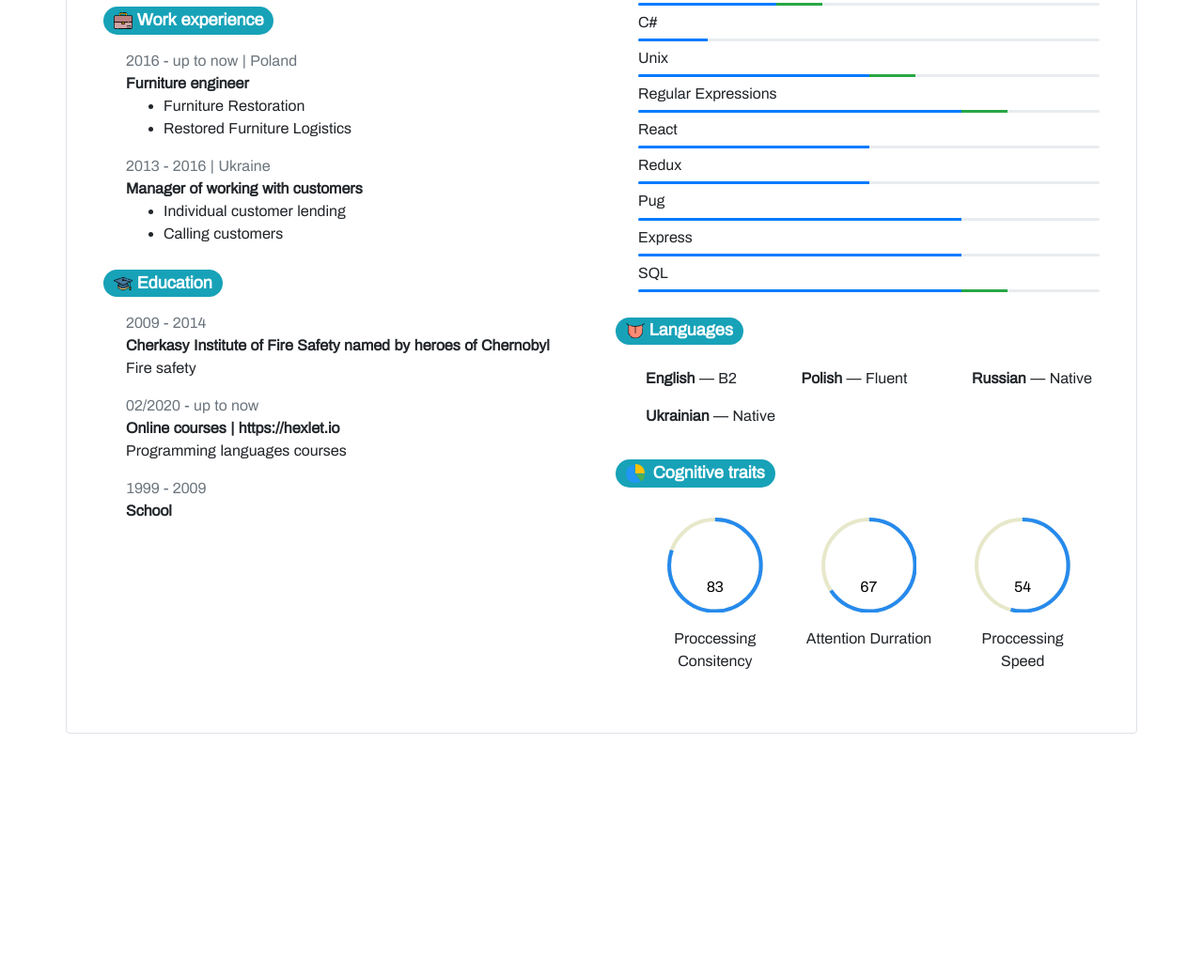
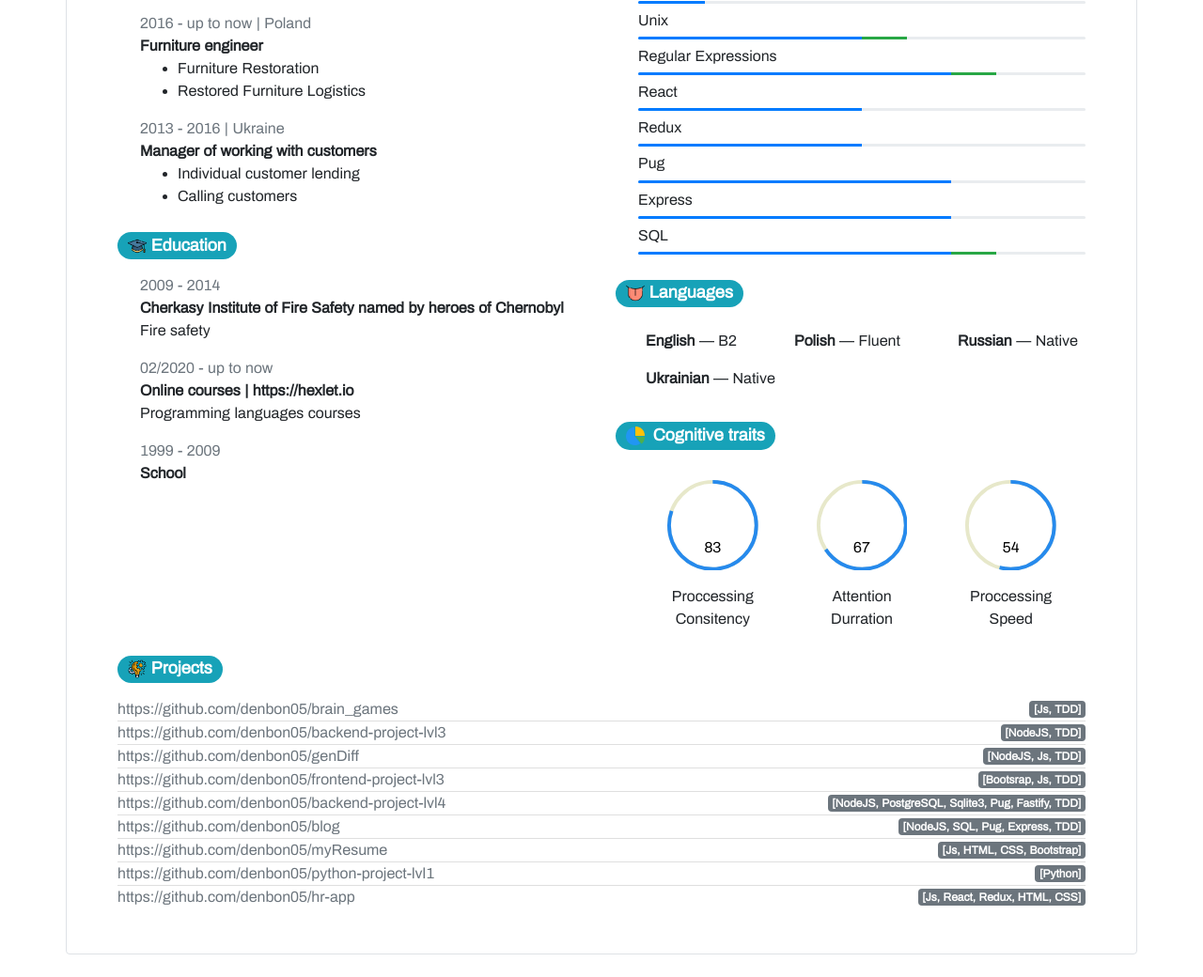
Before and after one commit to denbon05/myResume, a website built with webpack: page index.html in a window 1280 px wide. Shown: the part 554-1594 px from the top of the page at 94% size. Before the commit the page ends 1359 px from the top, so only its background shows below. Built offline with nearby package versions, Linux system fonts and the light colour scheme.

Commit message:
Add projects

```diff
--- a/index.html
+++ b/index.html
@@ -6,8 +6,8 @@
     <title>Resume</title>
   </head>
   <body>
-    <div class="container py-3 my-4 border border-second rounded">
-      <div class="row p-4" id="mainInfo">
+    <div class="container py-5 my-4 border border-second rounded">
+      <div class="row mx-4" id="mainInfo">
         <div class="col">
           <h1 class="mb-3" id="fullName"></h1>
           <div class="d-flex flex-column">
@@ -19,10 +19,10 @@
         </div>
       </div>
 
-      <div class="row p-4" id="additionalInfo">
+      <div class="row mx-4 py-0 my-0" id="additionalInfo">
         <div class="col">
           <div class="my-4">
-            <div class="profile-container">
+            <div class="items-container">
               <h2 class="h4 mb-3">
                 <span class="badge badge-pill badge-info"
                   ><img
@@ -39,7 +39,7 @@
             </div>
           </div>
           <div class="my-4">
-            <div class="work-container">
+            <div class="items-container">
               <h2 class="h4 mb-3">
                 <span class="badge badge-pill badge-info"
                   ><img
@@ -56,7 +56,7 @@
             </div>
           </div>
           <div class="my-4">
-            <div class="work-container">
+            <div class="items-container">
               <h2 class="h4 mb-3">
                 <span class="badge badge-pill badge-info"
                   ><img
@@ -73,9 +73,10 @@
             </div>
           </div>
         </div>
+
         <div class="col">
           <div class="my-4">
-            <div class="work-container">
+            <div class="items-container">
               <h2 class="h4 mb-3">
                 <span class="badge badge-pill badge-info"
                   ><img
@@ -92,7 +93,7 @@
             </div>
           </div>
           <div class="my-4">
-            <div class="languages-container">
+            <div class="items-container">
               <h2 class="h4 mb-3">
                 <span class="badge badge-pill badge-info"
                   ><img
@@ -109,7 +110,7 @@
             </div>
           </div>
           <div class="my-4">
-            <div class="achievements-container">
+            <div class="items-container">
               <h2 class="h4 mb-3">
                 <span class="badge badge-pill badge-info"
                   ><img
@@ -162,8 +163,7 @@
                         style="stroke-dasharray: 301.635, 301.635; stroke-dashoffset: 103.752"
                       ></path>
                     </svg>
-                    <div class="progressbar-text" color: rgb(0, 0, 0); font-size: 1rem;">67
-                  </div>
+                    <div class="progressbar-text">67</div>
                   </div>
                   <div class="text-center"><span id="attention"></span></div>
                 </div>
@@ -184,8 +184,7 @@
                         style="stroke-dasharray: 301.635, 301.635; stroke-dashoffset: 138.752"
                       ></path>
                     </svg>
-                  <div class="progressbar-text" color: rgb(0, 0, 0); font-size: 1rem;">54
-                </div>
+                    <div class="progressbar-text">54</div>
                   </div>
                   <div class="text-center"><span id="speed"></span></div>
                 </div>
@@ -193,5 +192,26 @@
             </div>
           </div>
         </div>
+      </div>
+      <div class="row mx-4 py-0 my-0">
+        <div class="my-0 col align-self-center">
+          <div class="items-container">
+            <h2 class="h4 mb-3">
+              <span class="badge badge-pill badge-info"
+                ><img
+                  id="project"
+                  src="./src/img/project-management.png"
+                  alt="pie-chart"
+                  width="20"
+                  height="20"
+                />
+                <span id="projects"></span>
+              </span>
+            </h2>
+            <ul id="projectsContainer" class="list-group list-group-flush"></ul>
+          </div>
+        </div>
+      </div>
+    </div>
   </body>
 </html>
--- a/src/helpers.js
+++ b/src/helpers.js
@@ -1,10 +1,11 @@
-import setProgress from './utils';
+import { setProgress, addProject } from './utils';
 import briefcasePng from './img/briefcase.png';
 import mortarboardPng from './img/mortarboard.png';
 import pieChartPng from './img/pie-chart.png';
 import smilePng from './img/smile.png';
 import tonguePng from './img/tongue.png';
 import writingPng from './img/writing.png';
+import projectPng from './img/project-management.png';
 
 const addPng = () => {
   const ids = [
@@ -14,6 +15,7 @@ const addPng = () => {
     { id: 'writing', src: writingPng },
     { id: 'tongue', src: tonguePng },
     { id: 'pieChart', src: pieChartPng },
+    { id: 'project', src: projectPng },
   ];
   ids.forEach(({ id, src }) => {
     const imgEl = document.getElementById(id);
@@ -130,12 +132,29 @@ const addAchievements = (el, t) => {
   });
 };
 
+const addProjectsInfo = (el, t) => {
+  const projects = [
+    { link: 'https://github.com/denbon05/brain_games', techs: ['Js', 'TDD'] },
+    { link: 'https://github.com/denbon05/backend-project-lvl3', techs: ['NodeJS', 'TDD'] },
+    { link: 'https://github.com/denbon05/genDiff', techs: ['NodeJS', 'Js', 'TDD'] },
+    { link: 'https://github.com/denbon05/frontend-project-lvl3', techs: ['Bootsrap', 'Js', 'TDD'] },
+    { link: 'https://github.com/denbon05/backend-project-lvl4', techs: ['NodeJS', 'PostgreSQL', 'Sqlite3', 'Pug', 'Fastify', 'TDD'] },
+    { link: 'https://github.com/denbon05/blog', techs: ['NodeJS', 'SQL', 'Pug', 'Express', 'TDD'] },
+    { link: 'https://github.com/denbon05/myResume', techs: ['Js', 'HTML', 'CSS', 'Bootstrap'] },
+    { link: 'https://github.com/denbon05/python-project-lvl1', techs: ['Python'] },
+    { link: 'https://github.com/denbon05/hr-app', techs: ['Js', 'React', 'Redux', 'HTML', 'CSS'] },
+  ];
+  el.projectsMainTitle.textContent = t('projects.title');
+  el.projectsContainer.innerHTML = projects.map(({ link, techs }) => addProject(link, techs)).join('');
+};
+
 export default (el, t) => {
   addPng();
   addPersonInfo(el, t);
   addProfileInfo(el, t);
   addWorkExpInfo(el, t);
   addEducationInfo(el, t);
+  addProjectsInfo(el, t);
   addSkillsInfo(el, t);
   addLanguagesInfo(el, t);
   addAchievements(el, t);
--- a/src/init.js
+++ b/src/init.js
@@ -25,6 +25,8 @@ export default async () => {
     languagesMainTitle: document.getElementById('languages'),
     languagesContainer: document.getElementById('languagesInfo'),
     achievementsMainTitle: document.getElementById('achievements'),
+    projectsMainTitle: document.getElementById('projects'),
+    projectsContainer: document.getElementById('projectsContainer'),
   };
 
   const t = await initLng();
--- a/src/locales/en.js
+++ b/src/locales/en.js
@@ -89,5 +89,9 @@ export default {
       consistency: 'Proccessing Consitency',
       speed: 'Proccessing Speed',
     },
+
+    projects: {
+      title: 'Projects',
+    },
   },
 };
--- a/src/utils.js
+++ b/src/utils.js
@@ -1,4 +1,4 @@
-export default (value, inProccess = false) => (
+export const setProgress = (value, inProccess = false) => (
   `<div class="progress" style="height: 3px"><div
     class="progress-bar"
     role="progressbar"
@@ -16,3 +16,10 @@ export default (value, inProccess = false) => (
     aria-valuemax="100"
   ></div>` : ''}</div>`
 );
+
+export const addProject = (link, technologies) => (
+  `<li class="p-0 list-group-item d-flex justify-content-between align-items-center">
+    <a class="btn-link text-muted" href="${link}" target="_blank">${link}</a>
+    <span class="badge badge-secondary">[${technologies.join(', ')}]</span>
+  </li>`
+);
```
Also changed, not shown: README.md, src/img/project-management.png (added). Lines whose indentation alone changed are shown as unchanged.
